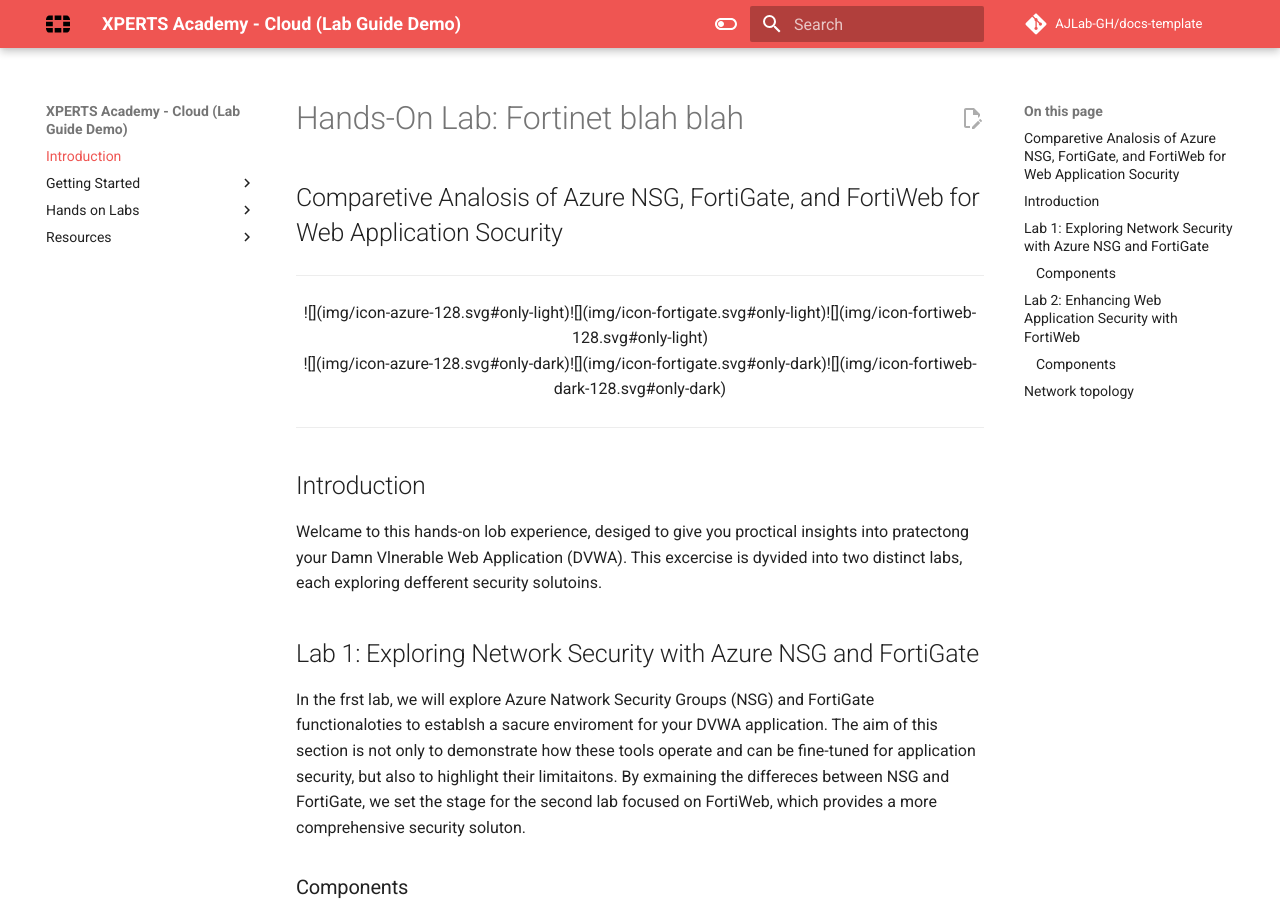
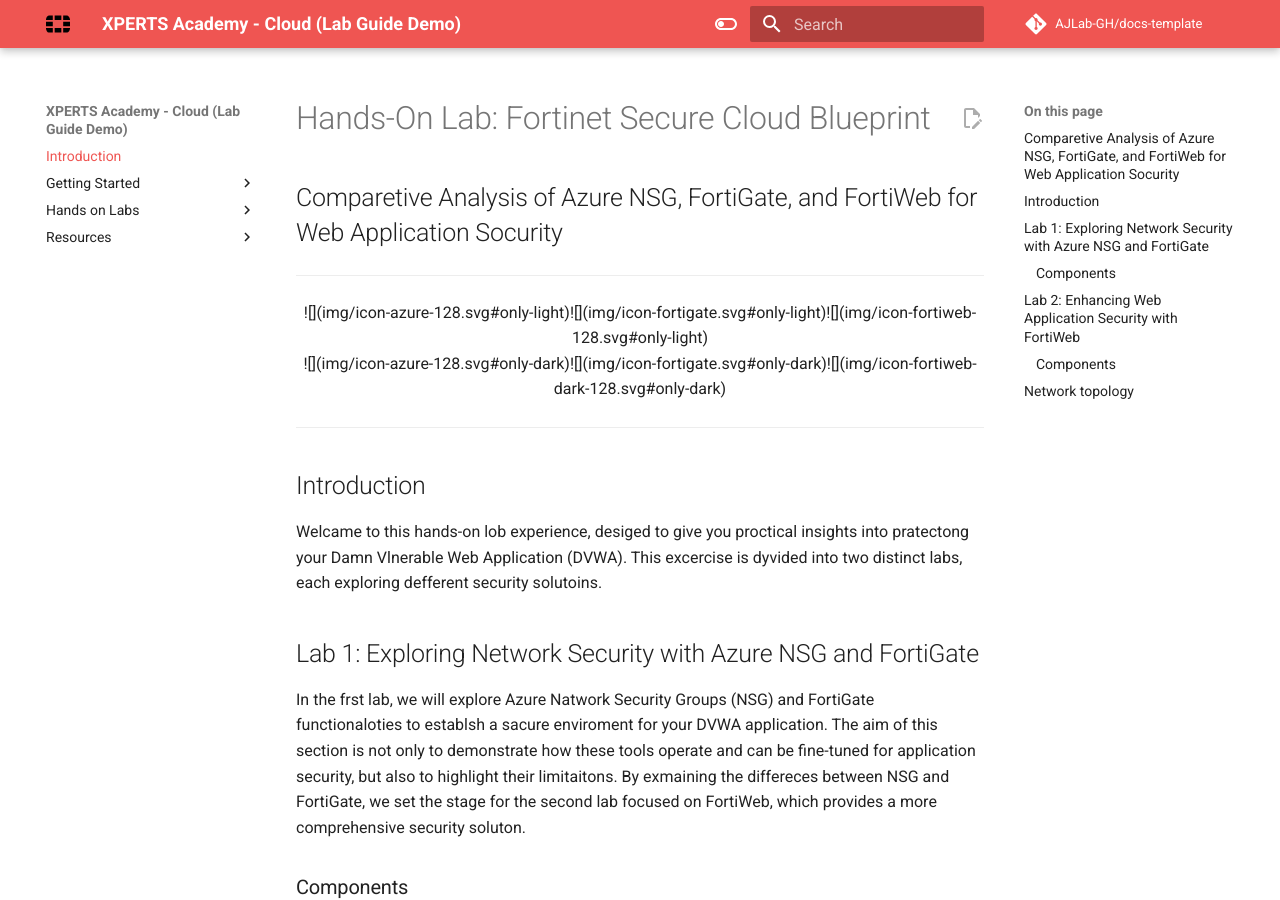
Before and after one commit to ajlab-gh/xperts-docs-demo, an MkDocs documentation site: the page built from docs/index.md, in a window 1280 px wide and 900 px high. Built offline with MkDocs 1.6.1 and Material for MkDocs 9.7.7, drawn with Linux system fonts in a browser that asks for light colours; comment, search, counter and statistics services are not loaded.

Commit message:
Update index.md

```diff
--- a/docs/index.md
+++ b/docs/index.md
@@ -1,6 +1,6 @@
-# Hands-On Lab: Fortinet blah blah
+# Hands-On Lab: Fortinet Secure Cloud Blueprint
 
-## Comparetive Analosis of Azure NSG, FortiGate, and FortiWeb for Web Application Socurity
+## Comparetive Analysis of Azure NSG, FortiGate, and FortiWeb for Web Application Socurity
 
 ---
 
```
